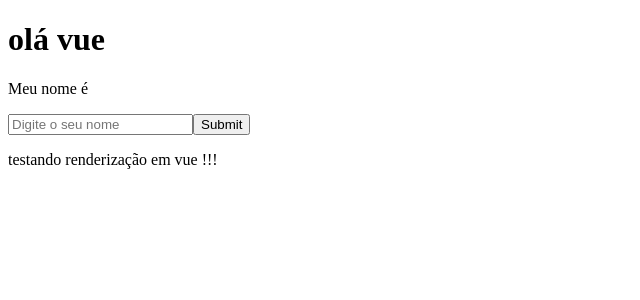
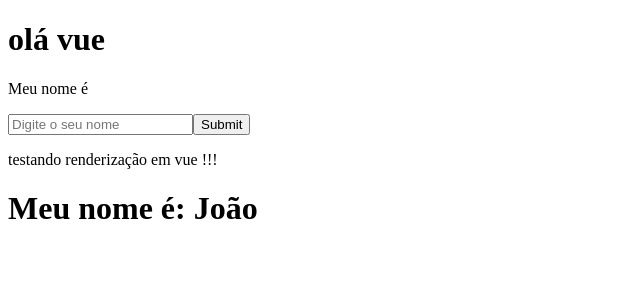
Before and after one commit to JoaoKeuwe/Primeiro-projeto-Vue, a Vue app in the folder 2_project_vue/: page / in a window 1280 px wide. Shown: the top 300 px of the page, without its empty margins (0-640 px from the left). Built offline with nearby package versions, Linux system fonts and the light colour scheme.

Commit message:
feat: :lock: Importando componente de lifecycle em app

```diff
--- a/2_project_vue/src/App.vue
+++ b/2_project_vue/src/App.vue
@@ -2,21 +2,23 @@
   <div>
     <FirstComponent />
     <SecondComponent />
+    <LifeCycleVue />
   </div>
 </template>
 
 <script>
 import FirstComponentVue from "./components/FirstComponent.vue";
 import FirstComponent from "./components/FirstComponent.vue";
-import secondComponentVue from "./components/secondComponent.vue";
 import SecondComponent from "./components/secondComponent.vue";
+import LifeCycleVue from "./components/LifeCycle.vue";
+
 export default {
   name: "App",
   components: {
     FirstComponentVue,
     FirstComponent,
-    secondComponentVue,
     SecondComponent,
-  },
+    LifeCycleVue,
+},
 };
 </script>
```
